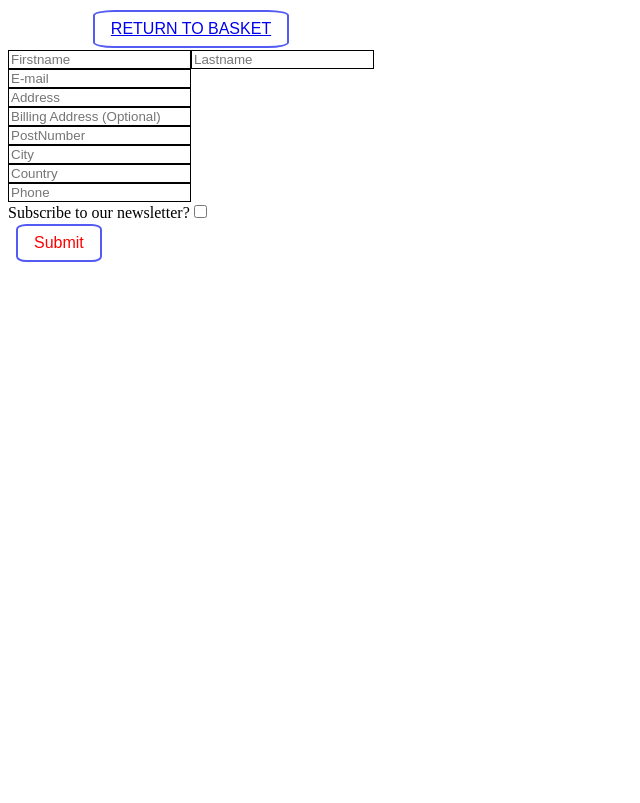
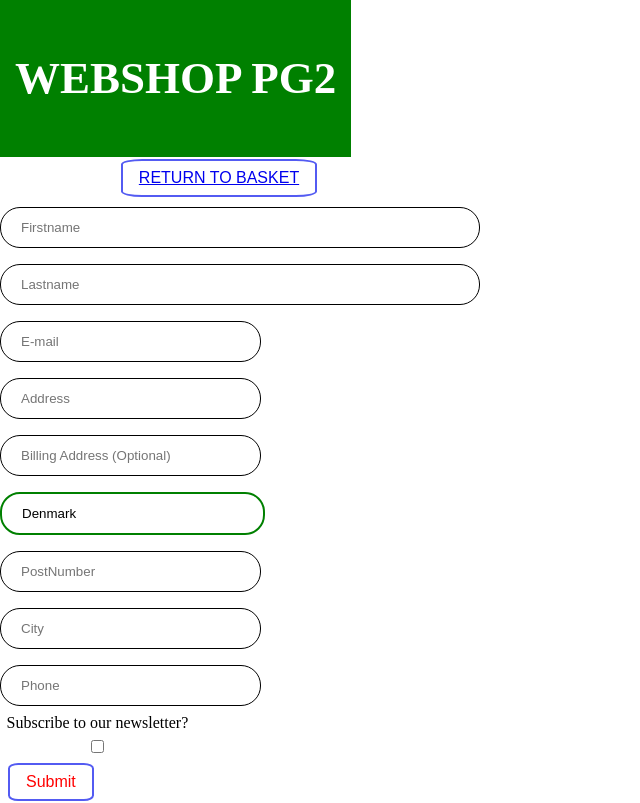
Before and after one commit to ChviChvi/Webshop-frontend-backend, a React (Vite) app in the folder vite-frontend-webshop/: page / in a window 1280 px wide. Both pictures are taken after a click on the button "Go to checkout". Shown: the whole page, without its empty margins (0-640 px from the left). Built offline with nearby package versions, Linux system fonts and the light colour scheme.

Commit message:
API virker, postalcode/city

```diff
--- a/vite-frontend-webshop/src/components/CustomerCheckout.tsx
+++ b/vite-frontend-webshop/src/components/CustomerCheckout.tsx
@@ -1,8 +1,12 @@
 import React, { useState } from "react";
 import { Link } from 'react-router-dom';
 import '../stylesheets/Validation.css';
+import '../stylesheets/CustomerCheckout.css'
 
-
+interface CityData {
+    navn: string;
+    postnr: string;
+}
 
 const CustomerCheckout: React.FC = () => {
     const [firstName, setFirstName] = useState('');
@@ -11,7 +15,7 @@ const CustomerCheckout: React.FC = () => {
     const [Address2, setAddress2] = useState('');
     const [postNumber, setpostNumber] = useState('');
     const [City, setCity] = useState('');
-    const [Country, setCountry] = useState('');
+    const [Country, setCountry] = useState('Denmark');
     const [email, setEmail] = useState('');
     const [phone, setPhone] = useState('');
 
@@ -21,9 +25,43 @@ const CustomerCheckout: React.FC = () => {
         setSubscribe(event.target.checked);
     };
 
+    const handlePostalCodeBlur = (event: React.FocusEvent<HTMLInputElement>) => {
+        const inputValue = event.target.value;
+
+        if (Country === "Denmark") {
+            fetch(`https://api.dataforsyningen.dk/postnumre?nr=${inputValue}`)
+                .then((response) => response.json())
+                .then((data: CityData[]) => {
+                    if (data.length > 0) {
+                        // If the API returns a city, update the state with the city
+                        setCity(data[0].navn);
+                    } else {
+                        // If the API doesn't return a city, clear the input field and city
+                        setCity("");
+                    }
+                })
+                .catch((error) => console.error(error));
+        }
+    };
+
     return (
+        <html>
+
+        <title>
+            WEBSHOP PG2
+        </title>
+
+        <body>
+
+        <div className = "header">
+            <h2>
+                WEBSHOP PG2
+            </h2>
+        </div>
+        <button type="submit"><Link to="/">RETURN TO BASKET</Link></button>
+
         <form>
-            <button type="submit"><Link to="/">RETURN TO BASKET</Link></button>
+
             <div>
                 <input type="text" id="firstName" value={firstName} onChange={(e) => setFirstName(e.target.value)} placeholder={"Firstname"} pattern="^[\p{L}\s-]+$" required/>
                 <input type="text" id="lastName" value={lastName} onChange={(e) => setLastName(e.target.value)} placeholder={"Lastname"} pattern="^[\p{L}\s-]+$" required/>
@@ -37,32 +75,41 @@ const CustomerCheckout: React.FC = () => {
             <div>
                 <input type="text" id="Address2" value={Address2} onChange={(e) => setAddress2(e.target.value)}  placeholder={"Billing Address (Optional)"} pattern="^[\p{L}\s-]+$+[0-9]+$" />
             </div>
-            <div>
-                <input type="text" id="postNumber" value={postNumber} onChange={(e) => setpostNumber(e.target.value)}  placeholder={"PostNumber"} pattern="^[0-9]+$" minLength={4} maxLength={4} required/>
-            </div>
-            <div>
-                <input type="text" id="City" value={City} onChange={(e) => setCity(e.target.value)}  placeholder={"City"} list="Byer" pattern="^[\p{L}\s-]+$" required/>
-                <datalist id="Byer">
-                    <option>København</option>
-                    <option>Aarhus</option>
-                    <option>Odense</option>
-                    <option>Aalborg</option>
-                    <option>Esbjerg</option>
-                    <option>Randers</option>
-                    <option>Kolding</option>
-                    <option>Horsens</option>
-                    <option>Vejle</option>
-                    <option>Roskilde</option>
-                    <option>Farum</option>
-                    <option>Lyngby</option>
-                </datalist>
-            </div>
+
             <div>
                 <input type="text" id="Country" value={Country} onChange={(e) => setCountry(e.target.value)}  placeholder={"Country"} list="Lande" pattern="^[\p{L}\s-]+$" required/>
                 <datalist id="Lande">
                     <option>Denmark</option>
                 </datalist>
             </div>
+
+            <div>
+                <input
+                    type="text"
+                    id="postNumber"
+                    value={postNumber}
+                    onChange={(e) => setpostNumber(e.target.value)}
+                    placeholder={"PostNumber"}
+                    pattern="^[0-9]+$"
+                    minLength={4}
+                    maxLength={4}
+                    required
+                    onBlur={handlePostalCodeBlur}
+                />
+            </div>
+
+            <div>
+                <input
+                    type="text"
+                    id="City"
+                    value={City}
+                    onChange={(e) => setCity(e.target.value)}
+                    placeholder="City"
+                    pattern="^[\p{L}\s-]+$"
+                    required
+                />
+            </div>
+
             <div>
                 <input type="tel" id="phone" value={phone} onChange={(e) => setPhone(e.target.value)}  placeholder={"Phone"} minLength={8} maxLength={8} required/>
             </div>
@@ -75,6 +122,11 @@ const CustomerCheckout: React.FC = () => {
             </div>
 
         </form>
+
+        </body>
+
+
+        </html>
     );
 };
 
--- a/vite-frontend-webshop/src/stylesheets/CustomerCheckout.css
+++ b/vite-frontend-webshop/src/stylesheets/CustomerCheckout.css
@@ -37,6 +37,8 @@ input{
     color: white;
     font-size: 30px;
 
+
+
 }
 
 .links {
@@ -54,3 +56,29 @@ input{
     width: 200vh;
 
 }
+
+
+/* CSS property for header section */
+.header {
+    background-color: green;
+    padding: 15px;
+    text-align: center;
+}
+
+/* CSS property for navigation menu */
+.nav_menu {
+    overflow: hidden;
+    background-color: #333;
+}
+.nav_menu a {
+    float: left;
+    display: block;
+    color: white;
+    text-align: center;
+    padding: 14px 16px;
+    text-decoration: none;
+}
+.nav_menu a:hover {
+    background-color: white;
+    color: green;
+}
```
